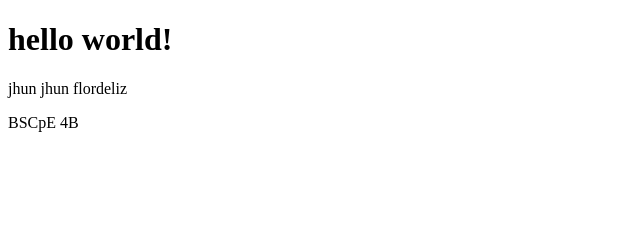
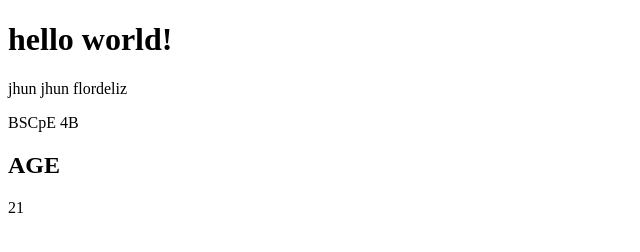
Before and after one commit to flordelizjhunjhun0-bot/activity1, a plain HTML site: page index.html in a window 1280 px wide. Shown: the whole page, without its empty margins (0-640 px from the left). Drawn offline with Linux system fonts and the light colour scheme.

Commit message:
Add about feature

```diff
--- a/index.html
+++ b/index.html
@@ -9,5 +9,7 @@
     <h1>hello world!</h1>
     <p>jhun jhun flordeliz</p>
     <p>BSCpE 4B</p>
+    <h2>AGE</h2>
+    <p>21</p>
 </body>
 </html>
```
